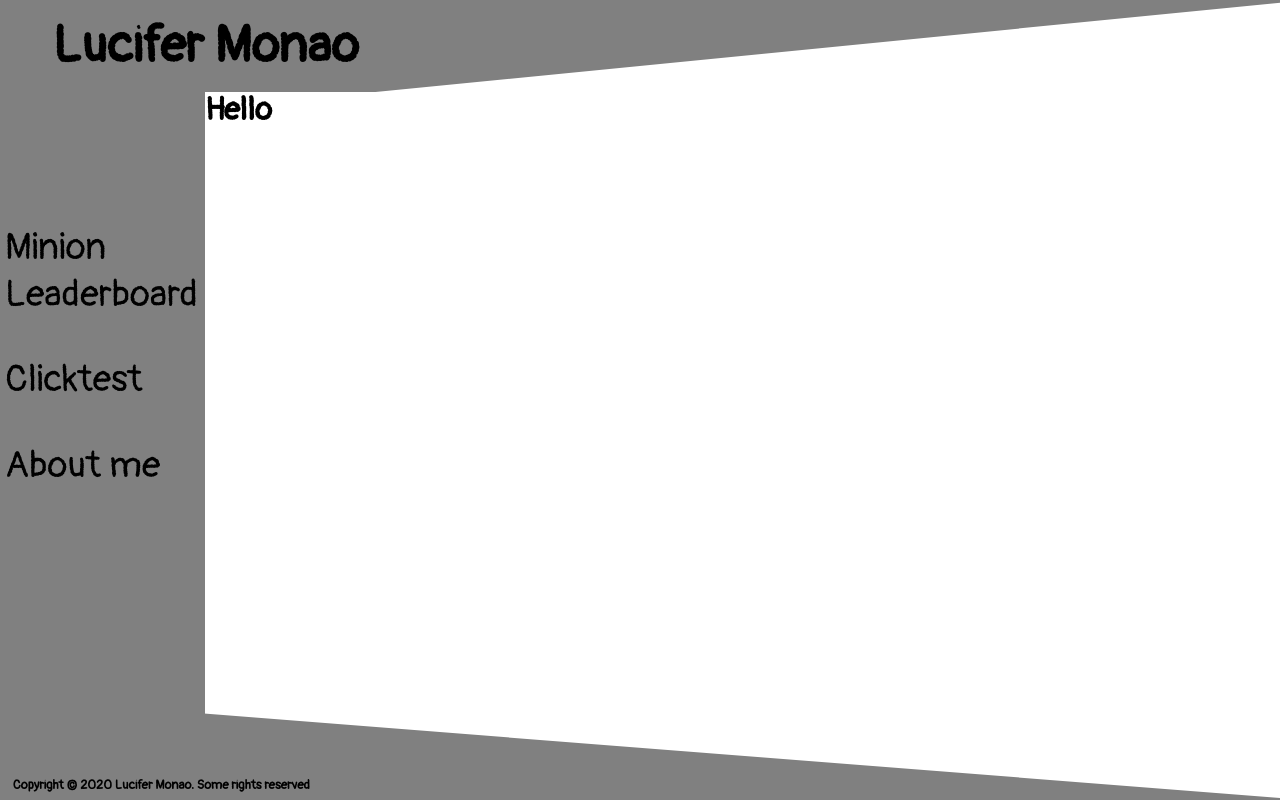
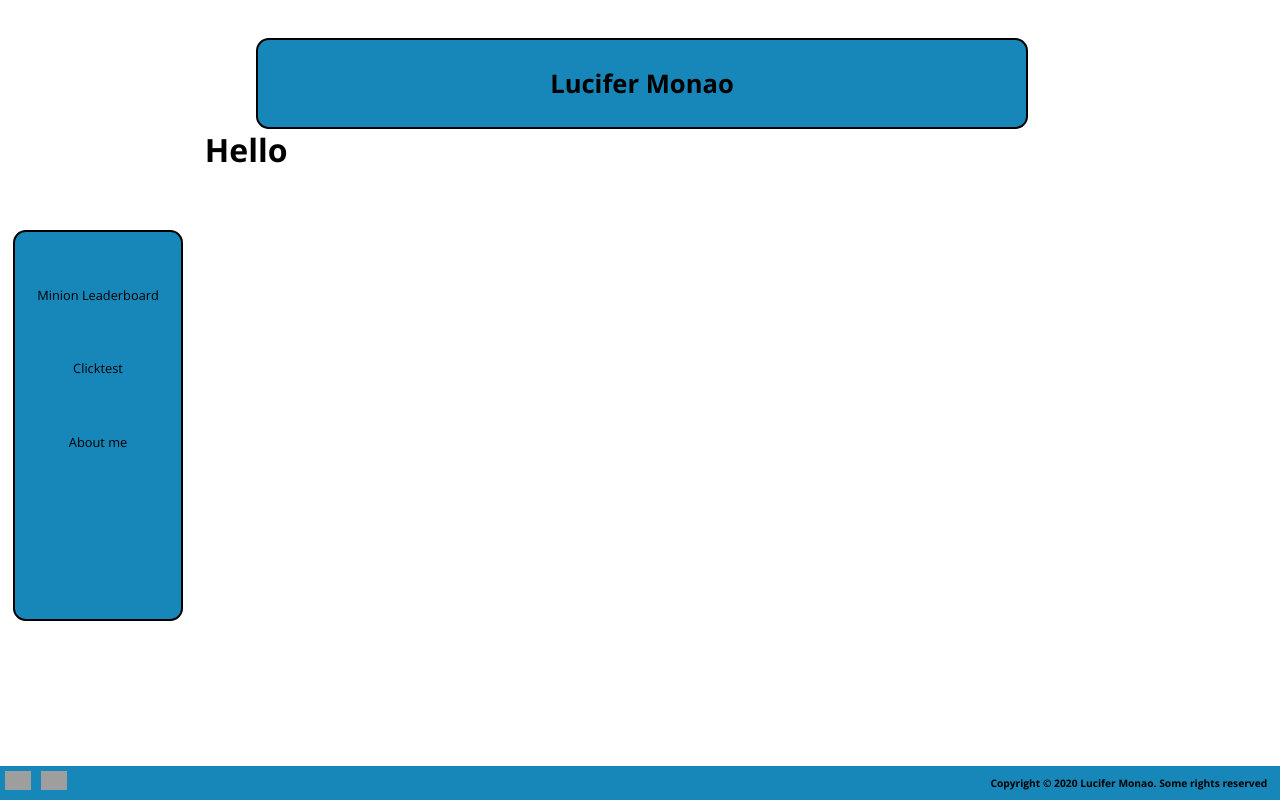
Before and after one commit to LuciferMonao/home, a PHP site: page / in a window 1280 px wide. Run offline with PHP 8.4, Linux system fonts and the light colour scheme; grey boxes are pictures that could not be loaded.

Commit message:
Added link icons

```diff
--- a/frame.php
+++ b/frame.php
@@ -9,7 +9,7 @@
         <div id="side-frame" class="frame">
             <nav id="nav-frame" class="frame">
                 <ul>
-                    <li><a href="hypixel/index.php">Minion Leaderboard</a></li>
+                    <li id="top-li-el"><a href="hypixel/index.php">Minion Leaderboard</a></li>
                     <li><a href="clicktest/index.php">Clicktest</a></li>
                     <li><a href="#">About me</a></li>
                 </ul>
@@ -21,9 +21,11 @@
         </div>
 
         <div id="bottom-frame" class="frame">
-            <h2>Copyright &copy 2020 Lucifer Monao. Some rights reserved</h2>
+            <a href="github.com/LuciferMonao/home"><img src="https://img.icons8.com/fluent/48/000000/github.png"/></a><a href="mailto:Lucifermonao@gmx.de"><img src="https://img.icons8.com/ios-filled/50/000000/important-mail.png"/></a><h2>Copyright &copy 2020 Lucifer Monao. Some rights reserved</h2>
         </div>
 
         <script src="frame.inc.js"></script>
     </body>
 </html>
+
+<?php ?>
--- a/icons.txt
+++ b/icons.txt
@@ -1 +1,2 @@
 <a href="https://icons8.com/icon/53435/important-mail">Important Mail icon by Icons8</a>
+<a href="https://icons8.com/icon/AZOZNnY73haj/github">GitHub icon by Icons8</a>
--- a/styles/frame.css
+++ b/styles/frame.css
@@ -1,4 +1,4 @@
-@import url('https://fonts.googleapis.com/css2?family=Pangolin&display=swap');
+@import url('https://fonts.googleapis.com/css2?family=Open+Sans:ital,wght@0,300;0,400;0,600;0,700;0,800;1,300;1,400;1,600;1,700;1,800&display=swap');
 
 * {
     margin: 0;
@@ -6,70 +6,79 @@
 }
 
 body {
-    font-family: Pangolin, sans-serif;
-}
-
-.frame {
-    background-color: gray;
-    font-size: 3vw;
+    font-family: "Open Sans", sans-serif;
 }
 
 #top-frame {
     position: fixed;
-    top: 0px;
-    padding: 1.1vw;
-    text-align: left;
-    width: 100%;
-    height: 5vw;
-    clip-path: polygon(0% 0%, 100% 0%, 0% 140%, 0% 100%);
+    top: 3vw;
+    left: 20%;
+    width: 60%;
+    background-color: rgb(23, 134, 185);
+    border: 2px solid black;
+    border-radius: 1vw;
+    text-align: center;
+    padding: 2vw 0;
+    font-size: 1vw;
 }
 
-#top-frame > h1 {
-    font-size: 4vw;
-    padding-left: 3vw;
+#bottom-frame {
+    background-color: rgb(23, 134, 185);
+    position: fixed;
+    bottom: 0px;
+    width: 100%;
+}
+
+#bottom-frame > h2 {
+    padding: 0.8vw 0.4vw;
+    font-size: 0.8vw;
+    padding-right: 1vw;
+    float: right;
+}
+
+#bottom-frame > a > img {
+    max-width: 2vw;
+    margin: 0.4vw;
+    float: left;
 }
 
 #side-frame {
     position: fixed;
-    width: 16%;
-    left: 0px;
-    height: 100%;
-}
-
-#bottom-frame {
-    position: fixed;
-    padding: 1vw;
-    text-align: left;
-    width: 100%;
-    height: 6vw;
-    text-align: left;
-    width: 100%;
-    bottom: 0px;
-    clip-path: polygon(0% 0%, 100% 100%, 100% 100%, 0% 100%);
-}
-
-#bottom-frame > h2 {
-    font-size: 1vw;
-    text-align: left;
-    padding-top: 5.2vw;
+    left: 1vw;
+    top: 18vw;
+    /*height: 20vw;*/
+    bottom: 14vw;
+    background-color: rgb(23, 134, 185);
+    width: 13%;
+    border: 2px solid black;
+    border-radius: 1vw;
 }
 
 #nav-frame > ul {
-    font-size: 2.9vw;
-    padding-top: 100%;
+    list-style: none;
 }
 
 #nav-frame > ul > li {
-    padding-top: 1.5vw;
-    padding-bottom: 1.5vw;
-    padding-left: 0.4vw;
+    padding-top: 2vw;
+    padding-bottom: 2vw;
+    text-align: center;
+}
+
+#top-li-el {
+    margin-top: 2vw;
 }
 
 #nav-frame > ul > li > a {
+    font-size: 1vw;
+    padding: 0.5vw;
     text-decoration: none;
     color: black;
+    margin-top: 5vw;
+    -webkit-user-select: none; /* Chrome/Safari */
+    -moz-user-select: none; /* Firefox */
+    -ms-user-select: none; /* IE10+ */
 }
 
 #nav-frame > ul > li:hover {
-    background-color: rgb(97, 97, 97);
+    background-color: rgb(87, 117, 151);
 }
--- a/styles/index.css
+++ b/styles/index.css
@@ -5,5 +5,5 @@
 
 #container {
     margin-left: 16%;
-    padding-top: 7vw;
+    padding-top: 10%;
 }
```
